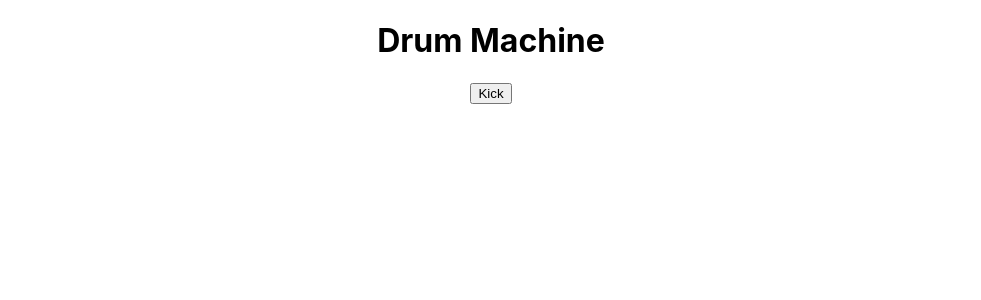
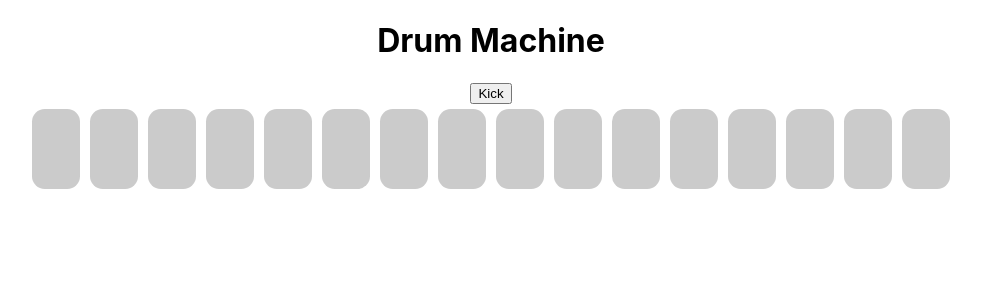
Before and after one commit to 11hkella/musical-grids, a React (Create React App) app in the folder client/: page / in a window 1280 px wide. Shown: the top 300 px of the page, without its empty margins (149-1130 px from the left). Built offline with nearby package versions, Linux system fonts and the light colour scheme.

Commit message:
added Step controller components

```diff
--- a/client/src/App.js
+++ b/client/src/App.js
@@ -1,14 +1,12 @@
 import React from 'react';
 import './App.css';
 import TransportComponent from './components/TransportComponent'
-import Instrument from './components/Instrument'
 
 
 function App() {
   return (
     <div className="App">
       <TransportComponent />
-      <Instrument />
     </div>
   );
 }
--- /dev/null
+++ b/client/src/components/Steps.jsx
@@ -0,0 +1,16 @@
+import React, { Component } from 'react'
+import Step from './Step'
+
+export default class Steps extends Component {
+    render() {
+        return (
+            <div>
+                {this.props.steps.map((step, idx) => {
+                    return (
+                        <Step on={step} onClick={this.props.handleStepChange} key={idx} id={idx} />
+                    )
+                })}
+            </div>
+        )
+    }
+}
--- a/client/src/components/TransportComponent.jsx
+++ b/client/src/components/TransportComponent.jsx
@@ -1,11 +1,30 @@
 import React, { Component } from 'react'
+import Instrument from './Instrument'
+import Steps from './Steps'
 
 export default class TransportComponent extends Component {
+    constructor(props) {
+        super(props)
+        this.state = {
+            steps: [false, false, false, false, false, false, false, false,
+                false, false, false, false, false, false, false, false]
+        }
+    }
+
+    handleStepChange = (id) => {
+        const s = this.state.steps
+        s[id] = !s[id]
+        this.setState({
+            steps: s,
+        })
+    }
 
     render() {
         return (
             <div>
                 <h1>Drum Machine</h1>
+                <Instrument />
+                <Steps handleStepChange={this.handleStepChange} steps={this.state.steps} />
             </div>
         )
     }
```
